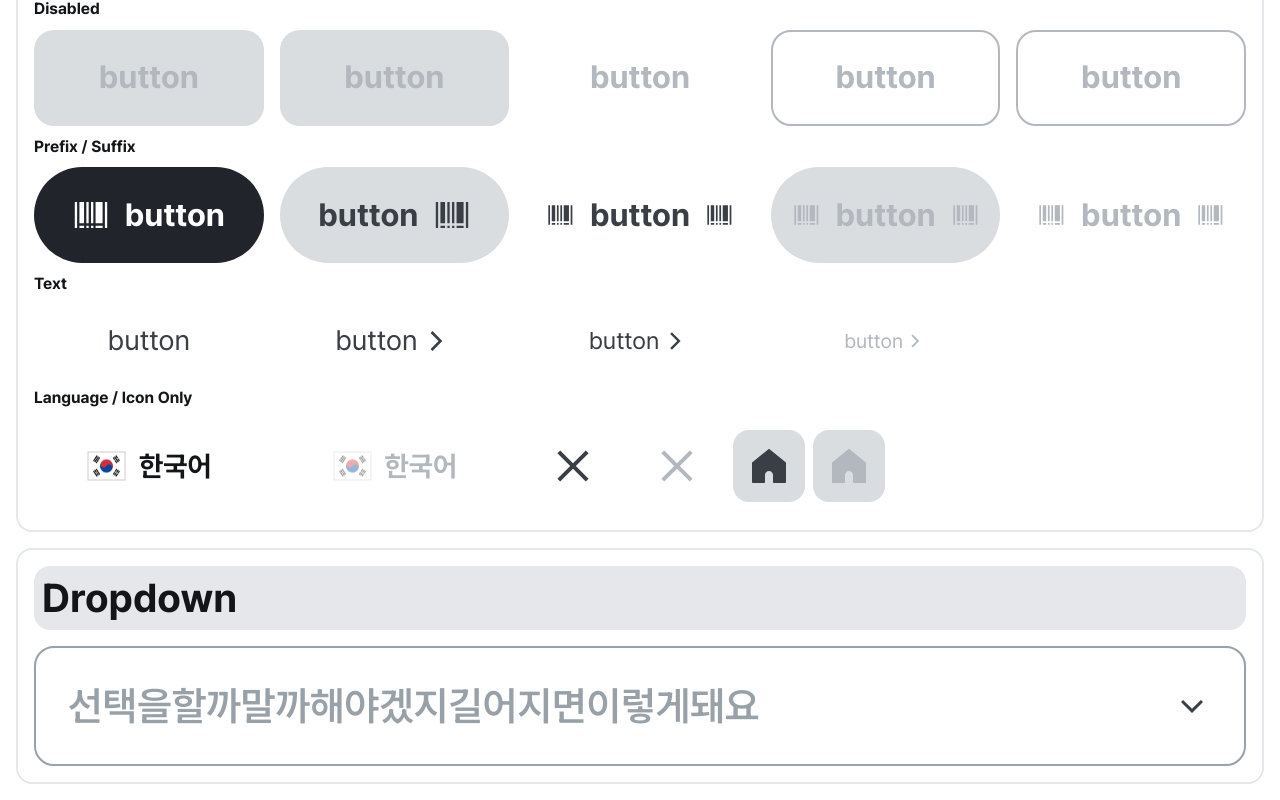
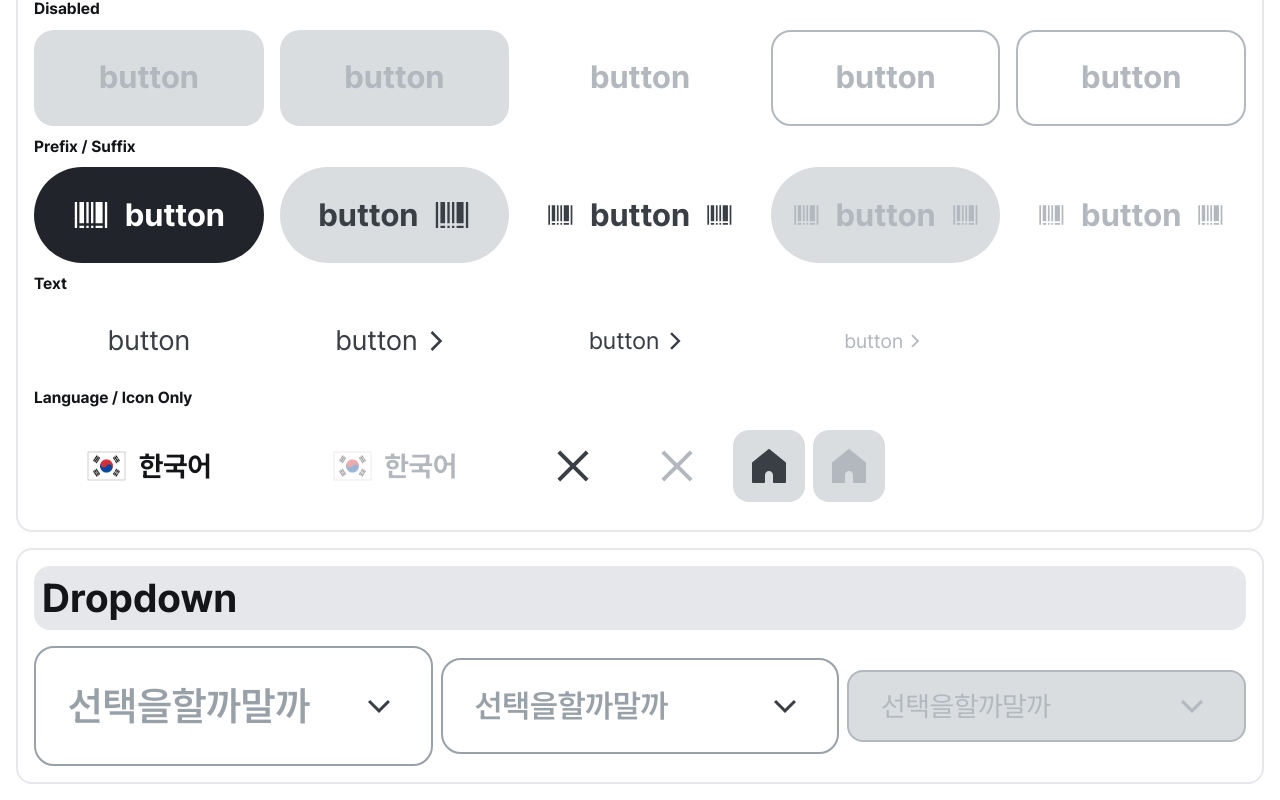
Before and after one commit to yumlog/starter, a Next.js app: page /sample in a window 1280 px wide. Shown: the part 2798-3598 px from the top of the page. Built offline with nearby package versions, Linux system fonts and the light colour scheme; a web font is replaced by a local one.

Commit message:
드롭다운 컴포넌트 수정

```diff
--- a/src/app/sample/page.tsx
+++ b/src/app/sample/page.tsx
@@ -21,7 +21,7 @@ import SensitivityIcon from "/public/images/icon-72-sensitivity.svg";
 import RightIcon from "/public/images/icon-chevron-right.svg";
 import BarcodeIcon from "/public/images/icon-36-barcode.svg";
 import KoreaIcon from "/public/images/icon-40-korea.svg";
-import CloseIcon from "/public/images/icon-52-close.svg";
+import CloseIcon from "/public/images/icon-close.svg";
 import HomeIcon from "/public/images/icon-40-home.svg";
 
 ChartJS.register(
@@ -372,8 +372,17 @@ export default function Home() {
               prefix={<KoreaIcon />}
             />
             <div className="flex items-center gap-x-2 col-span-3">
-              <Button color="white" size="sm" prefix={<CloseIcon />} />
-              <Button color="white" size="sm" disabled prefix={<CloseIcon />} />
+              <Button
+                color="white"
+                size="sm"
+                prefix={<CloseIcon width={52} height={52} />}
+              />
+              <Button
+                color="white"
+                size="sm"
+                disabled
+                prefix={<CloseIcon width={52} height={52} />}
+              />
               <Button color="gray" size="xs" prefix={<HomeIcon />} />
               <Button color="gray" size="xs" disabled prefix={<HomeIcon />} />
             </div>
@@ -385,10 +394,11 @@ export default function Home() {
         <h1 className="text-h3 font-bold gray-100 bg-gray-15 rounded-lg px-2 mb-4">
           Dropdown
         </h1>
-        <Dropdown
-          label="선택을할까말까해야겠지길어지면이렇게돼요"
-          list={list}
-        />
+        <div className="grid grid-cols-3 items-center gap-x-2">
+          <Dropdown label="선택을할까말까" list={list} size="lg" />
+          <Dropdown label="선택을할까말까" list={list} size="md" />
+          <Dropdown label="선택을할까말까" list={list} size="sm" disabled />
+        </div>
       </div>
     </div>
   );
--- a/src/components/Dropdown/Dropdown.module.scss
+++ b/src/components/Dropdown/Dropdown.module.scss
@@ -1,18 +1,73 @@
 .dropdown {
   position: relative;
-
   --lg: 120px;
+  --md: 96px;
+  --sm: 72px;
 }
 
 .label {
   display: flex;
   align-items: center;
   width: 100%;
-  height: var(--lg);
   gap: 40px;
   border: 2px solid var(--gray-50);
-  border-radius: var(--rounded-xl);
   padding: 0 32px;
+
+  &:active {
+    background-color: var(--gray-20);
+    border-color: var(--gray-80);
+    span {
+      color: var(--gray-60);
+    }
+  }
+
+  &:disabled {
+    cursor: not-allowed;
+    background-color: var(--gray-20);
+    border-color: var(--gray-40);
+    span {
+      color: var(--gray-40);
+    }
+    svg {
+      color: var(--gray-40);
+    }
+  }
+
+  &.size {
+    &-lg {
+      height: var(--lg);
+      border-radius: var(--rounded-xl);
+      span {
+        font-size: var(--h3);
+        font-weight: 600;
+      }
+      & + .list {
+        top: calc(var(--lg) + 16px);
+      }
+    }
+    &-md {
+      height: var(--md);
+      border-radius: var(--rounded-xl);
+      span {
+        font-size: var(--body2);
+        font-weight: 600;
+      }
+      & + .list {
+        top: calc(var(--md) + 16px);
+      }
+    }
+    &-sm {
+      height: var(--sm);
+      border-radius: var(--rounded-lg);
+      span {
+        font-size: var(--body3);
+        font-weight: 400;
+      }
+      & + .list {
+        top: calc(var(--sm) + 16px);
+      }
+    }
+  }
 
   span {
     flex: 1;
@@ -20,26 +75,27 @@
     text-overflow: ellipsis;
     overflow: hidden;
     text-align: left;
-    font-size: var(--h3);
-    font-weight: 600;
-    // color: var(--gray-50);
   }
 }
 
 .list {
   position: absolute;
-  top: calc(var(--lg) + 16px);
   left: 0;
   min-width: 400px;
+  max-width: 600px;
   border-radius: var(--rounded-xl);
   background-color: var(--white);
   border: 1px solid var(--gray-20);
   box-shadow: 0px 8px 24px 0px var(--dim-black-16);
+  overflow: hidden;
+  padding: 12px 0;
+}
 
-  ul {
-    display: flex;
-    flex-direction: column;
-  }
+.content {
+  display: flex;
+  flex-direction: column;
+  gap: 2px;
+  background-color: var(--gray-20);
 }
 
 .item {
@@ -48,23 +104,11 @@
   gap: 20px;
   height: 93px;
   padding: 0 32px;
-  border-top: 1px solid var(--gray-20);
-  border-bottom: 1px solid var(--gray-20);
+  text-align: left;
+  background-color: var(--white);
 
   &:active {
     background-color: var(--gray-20);
-  }
-
-  &:first-child {
-    border-top: 0;
-    border-top-left-radius: var(--rounded-xl);
-    border-top-right-radius: var(--rounded-xl);
-  }
-
-  &:last-child {
-    border-bottom: 0;
-    border-bottom-left-radius: var(--rounded-xl);
-    border-bottom-right-radius: var(--rounded-xl);
   }
 
   span {
--- a/src/components/Dropdown/Dropdown.tsx
+++ b/src/components/Dropdown/Dropdown.tsx
@@ -14,11 +14,19 @@ interface DropdownItem {
 interface DropdownProps {
   label: string;
   list: DropdownItem[];
+  size?: "lg" | "md" | "sm";
+  disabled?: boolean;
 }
 
-export default function Dropdown({ label, list }: DropdownProps) {
+export default function Dropdown({
+  label,
+  list,
+  size = "sm",
+  disabled = false,
+}: DropdownProps) {
   const [isOpen, setIsOpen] = useState(false);
   const [selectedItem, setSelectedItem] = useState<DropdownItem | null>(null);
+  const sizeClass = size ? `size-${size}` : "";
 
   const toggleDropdown = () => {
     setIsOpen(!isOpen);
@@ -31,7 +39,11 @@ export default function Dropdown({ label, list }: DropdownProps) {
 
   return (
     <div className={cx("dropdown")}>
-      <button onClick={toggleDropdown} className={cx("label")}>
+      <button
+        onClick={toggleDropdown}
+        className={cx("label", sizeClass)}
+        disabled={disabled}
+      >
         <span
           className={`${
             selectedItem === null ? "text-gray-50" : "text-gray-100"
@@ -52,7 +64,7 @@ export default function Dropdown({ label, list }: DropdownProps) {
           <Scrollbars
             autoHeight
             autoHeightMin={100}
-            autoHeightMax={545}
+            autoHeightMax={535}
             renderThumbVertical={(props) => (
               <div
                 {...props}
@@ -77,9 +89,9 @@ export default function Dropdown({ label, list }: DropdownProps) {
               />
             )}
           >
-            <ul>
+            <div className={cx("content")}>
               {list.map((item, index) => (
-                <li
+                <button
                   key={index}
                   onClick={() => handleSelectItem(item)}
                   className={cx("item")}
@@ -87,9 +99,9 @@ export default function Dropdown({ label, list }: DropdownProps) {
                   {item.prefix && <>{item.prefix}</>}
                   <span>{item.label}</span>
                   {selectedItem?.label === item.label && <CheckIcon />}
-                </li>
+                </button>
               ))}
-            </ul>
+            </div>
           </Scrollbars>
         </div>
       )}
--- a/src/styles/tailwind.css
+++ b/src/styles/tailwind.css
@@ -105,7 +105,3 @@
     color-scheme: dark;
   }
 }
-
-.chartjs-legend li span {
-  color: red;
-}
```
Also changed, not shown: public/images/icon-close.svg.
